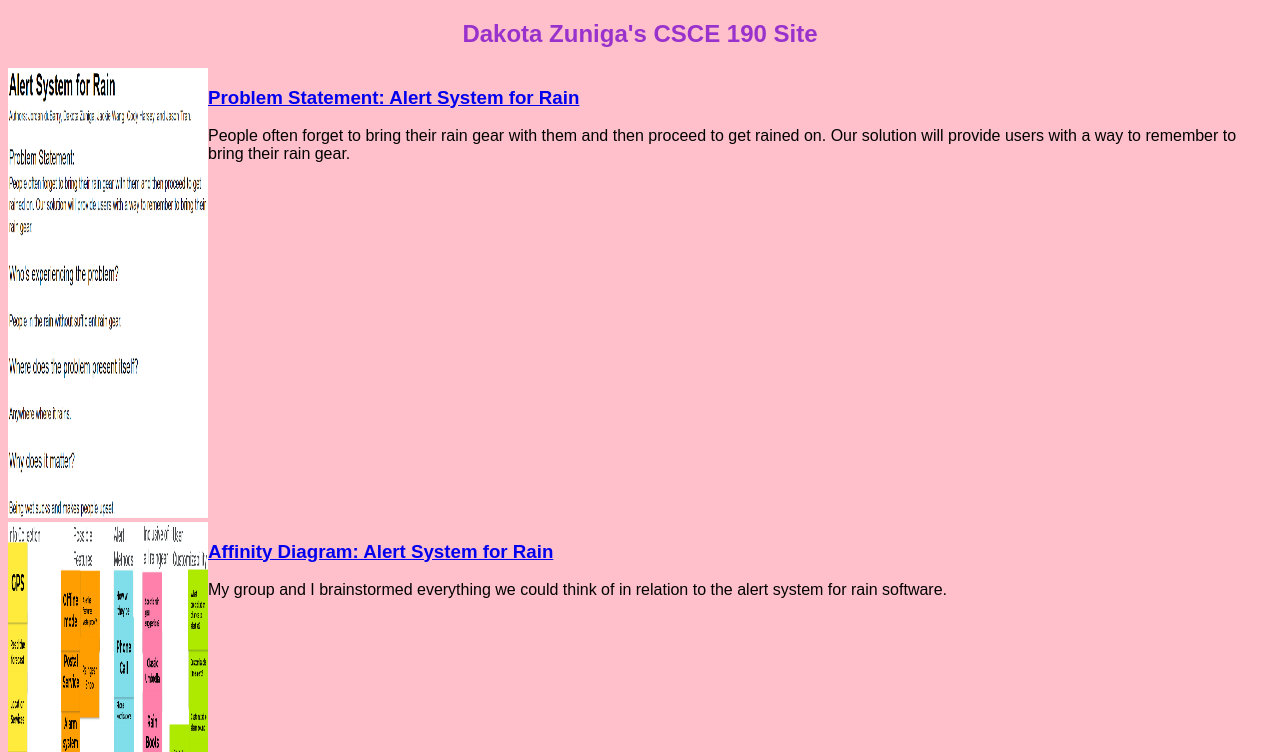
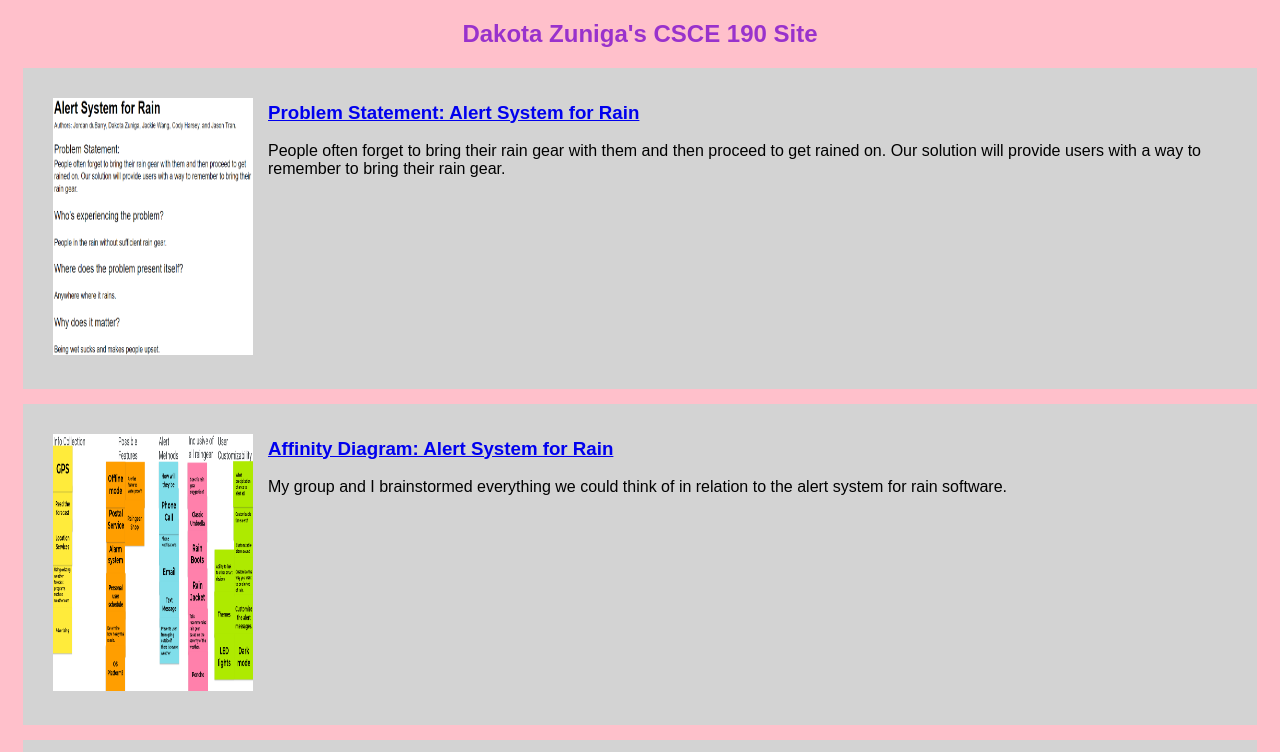
Before and after one commit to tacoswauce/tacoswauce.github.io, a plain HTML site: page index.html in a window 1280 px wide. Shown: the top 752 px of the page. Drawn offline with Linux system fonts and the light colour scheme.

Commit message:
Add files via upload

```diff
--- a/styles.css
+++ b/styles.css
@@ -5,14 +5,15 @@ body {
 
 .assignment{
     display:flex;
-    padding: 15 px;
+    padding:15px;
+    margin:15px;
+    background: lightgray;
 }
 
 .assignment img{
     width:200px;
-    padding: 15 px;
-    margin: 15 px;
-    background: lightgray;
+    height:257px;
+    padding:15px;
 }
 
 h2 {
```
Also changed, not shown: index.html (indentation only).
